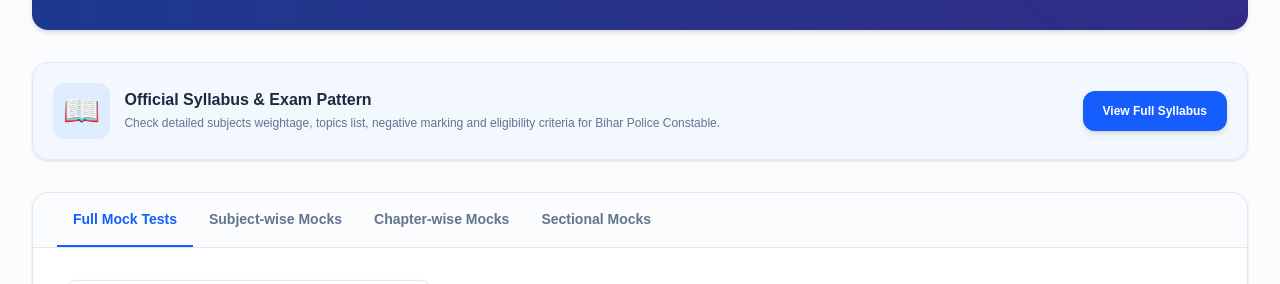
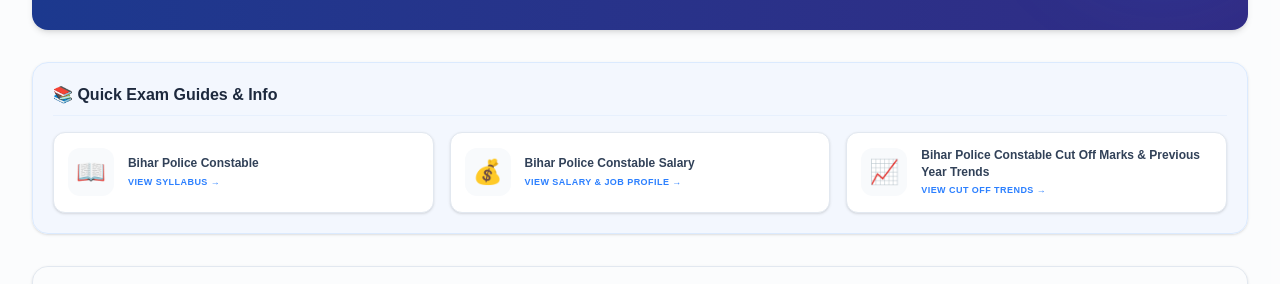
Before and after one commit to sihagchran-sudo/mock.github.io, a Next.js app: page /exam/bihar-police-constable in a window 1280 px wide. Shown: the part 321-605 px from the top of the page. Built offline with nearby package versions, Linux system fonts and the light colour scheme; no server answers.

Commit message:
feat: dynamically generate and cross-link salary and cutoff blog pages for all exams

```diff
--- a/src/app/(main)/blog/[slug]/page.tsx
+++ b/src/app/(main)/blog/[slug]/page.tsx
@@ -1,6 +1,6 @@
 import Link from 'next/link';
 import { notFound } from 'next/navigation';
-import { getBlogBySlug } from '@/blogData';
+import { getBlogBySlug, getBlogsByExam } from '@/blogData';
 
 interface BlogPageProps {
   params: Promise<{ slug: string }>;
@@ -15,6 +15,8 @@
   }
 
   const { details } = blog;
+  const examBlogs = getBlogsByExam(blog.examSlug);
+  const otherBlogs = examBlogs.filter(b => b.slug !== blog.slug);
 
   return (
     <div className="min-h-screen bg-slate-50/50 py-10 px-4 sm:px-6 lg:px-8">
@@ -51,6 +53,8 @@
           {/* Main content column (Left) */}
           <div className="lg:col-span-2 space-y-8">
 
+            {blog.type === 'syllabus' || !blog.type ? (
+              <>
                 {/* Sarkari Job Summary Sheet */}
                 <div className="bg-white border border-slate-200 rounded-3xl p-6 sm:p-8 shadow-sm">
                   <h2 className="text-lg font-bold text-slate-800 border-b border-slate-100 pb-3 mb-4 flex items-center gap-2">
@@ -158,13 +162,34 @@
                     ))}
                   </ul>
                 </div>
+              </>
+            ) : (
+              <>
+                {/* Render custom sections (Salary or Cutoff) */}
+                {blog.sections && blog.sections.map((sec, idx) => (
+                  <div key={idx} className="bg-white border border-slate-200 rounded-3xl p-6 sm:p-8 shadow-sm">
+                    <h2 className="text-lg font-bold text-slate-800 border-b border-slate-100 pb-3 mb-4">
+                      {sec.title}
+                    </h2>
+                    <div className="space-y-4">
+                      {sec.paragraphs.map((p, pIdx) => (
+                        <p key={pIdx} className="text-slate-600 text-xs sm:text-sm leading-relaxed font-semibold">
+                          {p}
+                        </p>
+                      ))}
+                    </div>
+                  </div>
+                ))}
+              </>
+            )}
 
           </div>
 
           {/* Sidebar column (Right) */}
           <div className="space-y-6">
 
-            {/* Quick highlights card */}
+            {/* Quick highlights card (Syllabus only) */}
+            {(blog.type === 'syllabus' || !blog.type) && (
               <div className="bg-gradient-to-br from-slate-900 to-slate-950 text-white rounded-3xl p-6 shadow-xl relative overflow-hidden">
                 <div className="absolute top-0 right-0 -mt-12 -mr-12 w-32 h-32 rounded-full bg-blue-500/10 blur-xl pointer-events-none"></div>
 
@@ -204,11 +229,60 @@
                   </Link>
                 </div>
               </div>
+            )}
+
+            {/* Related Articles Widget */}
+            {otherBlogs.length > 0 && (
+              <div className="bg-white border border-slate-200 rounded-3xl p-5 shadow-sm">
+                <h3 className="text-sm font-extrabold text-slate-800 mb-4 pb-2 border-b border-slate-100 flex items-center gap-1.5">
+                  🔗 Related Articles
+                </h3>
+                <div className="space-y-3">
+                  {otherBlogs.map((b) => (
+                    <Link
+                      key={b.slug}
+                      href={`/blog/${b.slug}`}
+                      className="group flex gap-3 p-3 rounded-2xl border border-slate-100 hover:border-blue-200 hover:bg-blue-50/10 transition-all"
+                    >
+                      <span className="text-xl flex items-center justify-center shrink-0 w-8 h-8 rounded-xl bg-slate-50 group-hover:bg-blue-50 transition-colors">
+                        {b.icon}
+                      </span>
+                      <div>
+                        <h4 className="text-[11px] font-bold text-slate-700 group-hover:text-blue-600 transition-colors line-clamp-2 leading-snug">
+                          {b.title}
+                        </h4>
+                        <span className="text-[9px] text-blue-500 font-bold mt-1 block">Read Article →</span>
+                      </div>
+                    </Link>
+                  ))}
+                </div>
+              </div>
+            )}
+
+            {/* Practice Mock Test CTA for other blog types */}
+            {(blog.type === 'salary' || blog.type === 'cutoff') && (
+              <div className="bg-gradient-to-br from-blue-600 to-indigo-700 text-white rounded-3xl p-6 shadow-lg relative overflow-hidden">
+                <div className="absolute top-0 right-0 -mt-12 -mr-12 w-32 h-32 rounded-full bg-white/5 blur-xl pointer-events-none"></div>
+                <h3 className="text-sm font-bold mb-2 flex items-center gap-2">
+                  ✍️ Ready to Practice?
+                </h3>
+                <p className="text-[11px] text-blue-100/90 mb-5 leading-relaxed font-semibold">
+                  Start practicing with our free online mock tests designed exactly on the latest official pattern.
+                </p>
+                <Link
+                  href={`/exam/${blog.examSlug}`}
+                  className="w-full flex items-center justify-center gap-2 bg-white hover:bg-blue-50 text-blue-700 font-extrabold text-xs py-3.5 px-4 rounded-xl shadow-md transition-all active:scale-98 text-center"
+                >
+                  <span>🚀 Launch Mock Tests</span>
+                  <span>→</span>
+                </Link>
+              </div>
+            )}
 
             {/* Trust disclaimer */}
             <div className="bg-slate-100/50 border border-slate-200 rounded-3xl p-5 text-xs text-slate-500 leading-relaxed font-medium">
               <span className="font-bold text-slate-700 block mb-1">⚠️ Disclaimer:</span>
-              This syllabus and exam pattern has been curated from the official recruitment bulletins of {details.authority}. While we make every effort to maintain accurate data, candidates are requested to verify dates and instructions from the official notifications.
+              This information has been curated from recruitment bulletins. While we make every effort to maintain accurate data, candidates are requested to verify details from official notifications.
             </div>
 
           </div>
--- a/src/app/(main)/exam/[examName]/page.tsx
+++ b/src/app/(main)/exam/[examName]/page.tsx
@@ -33,7 +33,7 @@
     );
   }
 
-  const examBlog = BLOGS.find(b => b.examSlug === exam.slug);
+  const examBlogs = BLOGS.filter(b => b.examSlug === exam.slug);
 
   // Get all tests for this exam
   const allTests = getTestsForExam(exam.id);
@@ -83,26 +83,42 @@
         </div>
       </div>
 
-      {/* Syllabus Link Banner */}
-      {examBlog && (
-        <div className="mb-8 p-5 bg-blue-50/60 border border-blue-100 rounded-2xl flex flex-col sm:flex-row sm:items-center justify-between gap-4 shadow-sm">
-          <div className="flex gap-3.5 items-start sm:items-center">
-            <span className="text-3xl p-2.5 bg-blue-500/10 rounded-xl">📖</span>
-            <div className="text-left">
-              <h4 className="font-extrabold text-slate-800 text-sm sm:text-base">
-                Official Syllabus & Exam Pattern
-              </h4>
-              <p className="text-slate-500 text-xs mt-0.5 font-medium leading-relaxed">
-                Check detailed subjects weightage, topics list, negative marking and eligibility criteria for {exam.name}.
-              </p>
-            </div>
+      {/* Exam Resources Grid */}
+      {examBlogs.length > 0 && (
+        <div className="mb-8 p-5 bg-blue-50/60 border border-blue-100 rounded-2xl shadow-sm">
+          <h3 className="font-extrabold text-slate-800 text-sm sm:text-base mb-4 flex items-center gap-1.5 border-b border-blue-100/50 pb-2">
+            📚 Quick Exam Guides & Info
+          </h3>
+          <div className="grid grid-cols-1 sm:grid-cols-3 gap-4">
+            {examBlogs.map((b) => {
+              let label = "View Syllabus";
+              let icon = "📖";
+              if (b.type === 'salary') {
+                label = "View Salary & Job Profile";
+                icon = "💰";
+              } else if (b.type === 'cutoff') {
+                label = "View Cut Off Trends";
+                icon = "📈";
+              }
+              return (
+                <Link
+                  key={b.slug}
+                  href={`/blog/${b.slug}`}
+                  className="flex items-center gap-3.5 p-3.5 bg-white border border-slate-200 hover:border-blue-300 hover:bg-blue-50/10 rounded-xl transition-all shadow-sm group"
+                >
+                  <span className="text-2xl p-2 bg-slate-50 rounded-xl group-hover:bg-blue-50 transition-colors shrink-0">
+                    {icon}
+                  </span>
+                  <div className="text-left">
+                    <span className="block font-extrabold text-slate-700 text-xs group-hover:text-blue-600 transition-colors leading-snug">
+                      {b.title.split(' 2026')[0].split(' Detailed')[0].split(' Structure')[0]}
+                    </span>
+                    <span className="text-[9px] text-blue-500 font-bold mt-1 block uppercase tracking-wider">{label} →</span>
+                  </div>
+                </Link>
+              );
+            })}
           </div>
-          <Link
-            href={`/blog/${examBlog.slug}`}
-            className="bg-blue-600 hover:bg-blue-700 text-white font-bold text-xs py-3 px-5 rounded-xl shadow-md hover:shadow-blue-500/15 transition-all text-center shrink-0"
-          >
-            View Full Syllabus
-          </Link>
         </div>
       )}
 
--- a/src/blogData.ts
+++ b/src/blogData.ts
@@ -10,6 +10,8 @@
   examName: string;
   category: string;
   icon: string;
+  type?: 'syllabus' | 'salary' | 'cutoff';
+  sections?: { title: string; paragraphs: string[] }[];
   details: {
     postName: string;
     authority: string;
@@ -933,24 +935,125 @@
   };
 }
 
-const dynamicBlogs: BlogArticle[] = EXAMS.filter(
-  exam => !staticBlogs.some(sb => sb.examSlug === exam.slug)
-).map(exam => {
+const dynamicBlogs: BlogArticle[] = [];
+
+EXAMS.forEach(exam => {
   const { category, icon } = getCategoryAndIcon(exam.categoryId, exam.slug);
-  const details = getDynamicDetails(exam.slug, exam.name, exam.categoryId);
 
-  return {
-    slug: `${exam.slug}-syllabus-exam-pattern`,
-    title: `${exam.name} Detailed Syllabus & Exam Pattern 2026`,
-    description: `Get the complete subject-wise syllabus, marks weightage, eligibility, and official preparation guidelines for the ${exam.name} examination.`,
+  // 1. Syllabus Detailed Guide
+  const hasStaticSyllabus = staticBlogs.some(sb => sb.examSlug === exam.slug && sb.slug.includes('syllabus'));
+  if (!hasStaticSyllabus) {
+    const details = getDynamicDetails(exam.slug, exam.name, exam.categoryId);
+    dynamicBlogs.push({
+      slug: `${exam.slug}-syllabus-exam-pattern`,
+      title: `${exam.name} Detailed Syllabus & Exam Pattern 2026`,
+      description: `Get the complete subject-wise syllabus, marks weightage, eligibility, and official preparation guidelines for the ${exam.name} examination.`,
+      publishDate: "June 24, 2026",
+      readTime: "5 min read",
+      examSlug: exam.slug,
+      examName: exam.name,
+      category,
+      icon,
+      type: 'syllabus',
+      details
+    });
+  }
+
+  // 2. Salary & Job Profile
+  dynamicBlogs.push({
+    slug: `${exam.slug}-salary-job-profile`,
+    title: `${exam.name} Salary Structure, Allowances & Job Profile`,
+    description: `Detailed analysis of the salary structure, pay scale, grade pay, allowances, and job responsibilities for ${exam.name} recruitment.`,
     publishDate: "June 24, 2026",
-    readTime: "5 min read",
+    readTime: "4 min read",
     examSlug: exam.slug,
     examName: exam.name,
     category,
     icon,
-    details
-  };
+    type: 'salary',
+    sections: [
+      {
+        title: "Salary Structure & Pay Scale",
+        paragraphs: [
+          "Content will be added soon. The official salary structure, grade pay, basic pay, and detailed monthly in-hand salary table will be posted here.",
+          "Usually, this post is categorised under state or central government pay commissions (e.g., 7th Pay Commission) with grade-specific scales."
+        ]
+      },
+      {
+        title: "Allowances & Perks",
+        paragraphs: [
+          "Content will be added soon. Information about Dearness Allowance (DA), House Rent Allowance (HRA), Transport Allowance (TA), and medical security perks will be updated shortly.",
+          "Allowances are determined based on the city category (Class X, Y, Z) where the officer is posted."
+        ]
+      },
+      {
+        title: "Job Profile & Career Growth Hierarchy",
+        paragraphs: [
+          "Content will be added soon. A detailed description of the roles and responsibilities, shift patterns, and promotional channels will be listed here.",
+          "Career growth offers promotions based on departmental examinations and years of continuous service."
+        ]
+      }
+    ],
+    details: {
+      postName: `${exam.name} Officer`,
+      authority: "Government Recruitment Board",
+      totalMarks: 0,
+      durationMinutes: 0,
+      negativeMarking: "N/A",
+      eligibility: "Refer to official syllabus page for detailed criteria.",
+      ageLimit: "Refer to official syllabus page.",
+      subjects: [],
+      fullSyllabus: [],
+      prepTips: []
+    }
+  });
+
+  // 3. Previous Year Cut Off Marks & Trends
+  dynamicBlogs.push({
+    slug: `${exam.slug}-cutoff-analysis`,
+    title: `${exam.name} Cut Off Marks & Previous Year Trends`,
+    description: `Analyze the previous year cut-off marks, category-wise trends, and expected cut-off marks for the ${exam.name} examination.`,
+    publishDate: "June 24, 2026",
+    readTime: "4 min read",
+    examSlug: exam.slug,
+    examName: exam.name,
+    category,
+    icon,
+    type: 'cutoff',
+    sections: [
+      {
+        title: "Previous Year Cut Off Marks",
+        paragraphs: [
+          "Content will be added soon. Historical category-wise cut-off marks (General, OBC, SC, ST, EWS) from previous recruitment cycles will be updated here shortly.",
+          "These cut-offs serve as a benchmark to set target scores while solving mock test series."
+        ]
+      },
+      {
+        title: "Factors Affecting Cut Off Marks",
+        paragraphs: [
+          "Content will be added soon. Detailed breakdown of factors like difficulty level of questions, total number of test-takers, and available vacancy counts."
+        ]
+      },
+      {
+        title: "How to Download Official Cut Off PDF",
+        paragraphs: [
+          "Content will be added soon. Step-by-step instructions on accessing results, downloading category-wise cut-offs, and calculating scores using answer keys."
+        ]
+      }
+    ],
+    details: {
+      postName: `${exam.name} Officer`,
+      authority: "Government Recruitment Board",
+      totalMarks: 0,
+      durationMinutes: 0,
+      negativeMarking: "N/A",
+      eligibility: "Refer to official syllabus page for detailed criteria.",
+      ageLimit: "Refer to official syllabus page.",
+      subjects: [],
+      fullSyllabus: [],
+      prepTips: []
+    }
+  });
 });
 
 export const BLOGS: BlogArticle[] = [...staticBlogs, ...dynamicBlogs];
```
Lines whose indentation alone changed are shown as unchanged.
